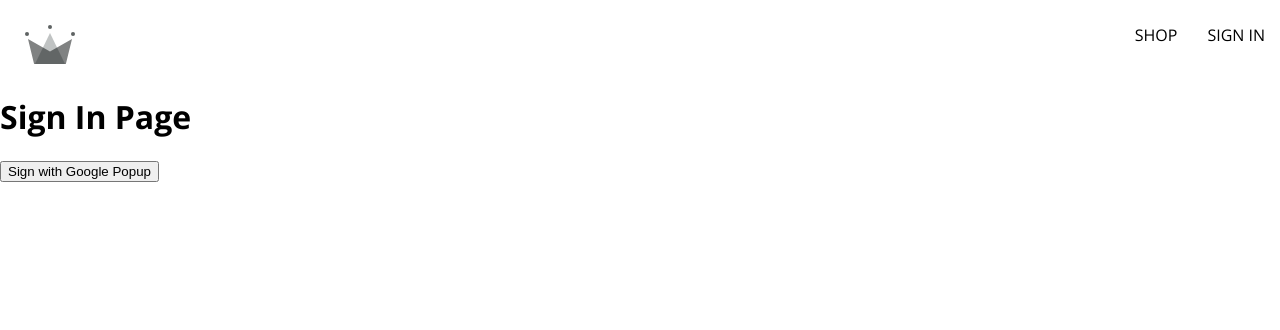
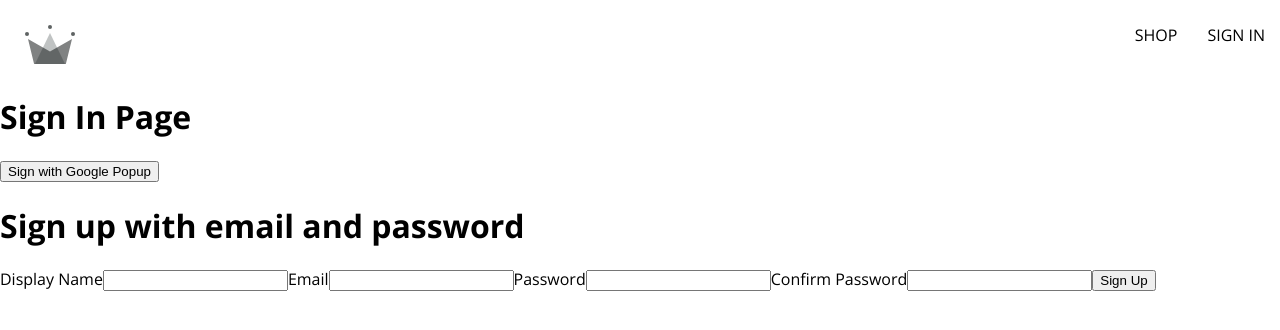
Before and after one commit to santoshnarayanan/crwn-clothing, a React (Create React App) app: page /sign-in in a window 1280 px wide. Shown: the top 330 px of the page. Built offline with nearby package versions, Linux system fonts and the light colour scheme.

Commit message:
Sign Up Form

```diff
--- /dev/null
+++ b/src/components/sign-up-form/sign-up-form.component.jsx
@@ -0,0 +1,43 @@
+import  {useState} from "react";
+
+const defaultFormFields = {
+    displayName:'',
+    email:'',
+    password:'',
+    confirmPassword:''
+}
+
+const SignUpForm = () => {
+    const [formFields, setFormFields] = useState(defaultFormFields);
+    const {displayName, email, password, confirmPassword} = formFields;
+
+    console.log(formFields);
+
+    const handleChange = (event) => {
+        const {name, value} = event.target;
+        setFormFields({...formFields, [name]: value})
+    }
+
+    return (
+        <div>
+            <h1>Sign up with email and password</h1>
+            <form onSubmit={()=> {}}>
+                <label>Display Name</label>
+                <input type="text" required onChange={handleChange} name="displayName" value={displayName} />
+
+                <label>Email</label>
+                <input type="email" required onChange={handleChange} name="email" value={email}/>
+
+                <label>Password</label>
+                <input type="password" required onChange={handleChange} name="password" value={password}/>
+
+                <label>Confirm Password</label>
+                <input type= "password" required onChange={handleChange} name="confirmPassword" value={confirmPassword}/>
+
+                <button type="submit">Sign Up</button>
+            </form>
+        </div>
+    );
+};
+
+export default SignUpForm;
--- a/src/routes/home/sign-in/sign-in.component.jsx
+++ b/src/routes/home/sign-in/sign-in.component.jsx
@@ -4,6 +4,8 @@
     signInWithGooglePopup,
     createUserDocumentFromAuth
 } from "../../../utils/firebase/firebase.utils";
+
+import SignUpForm from "../../../components/sign-up-form/sign-up-form.component";
 
 const SignIn = () => {
     const logGoogleUser = async () => {
@@ -16,6 +18,7 @@
         <div>
             <h1>Sign In Page</h1>
             <button onClick={logGoogleUser}>Sign with Google Popup</button>
+            <SignUpForm />
         </div>
     );
 };
```
